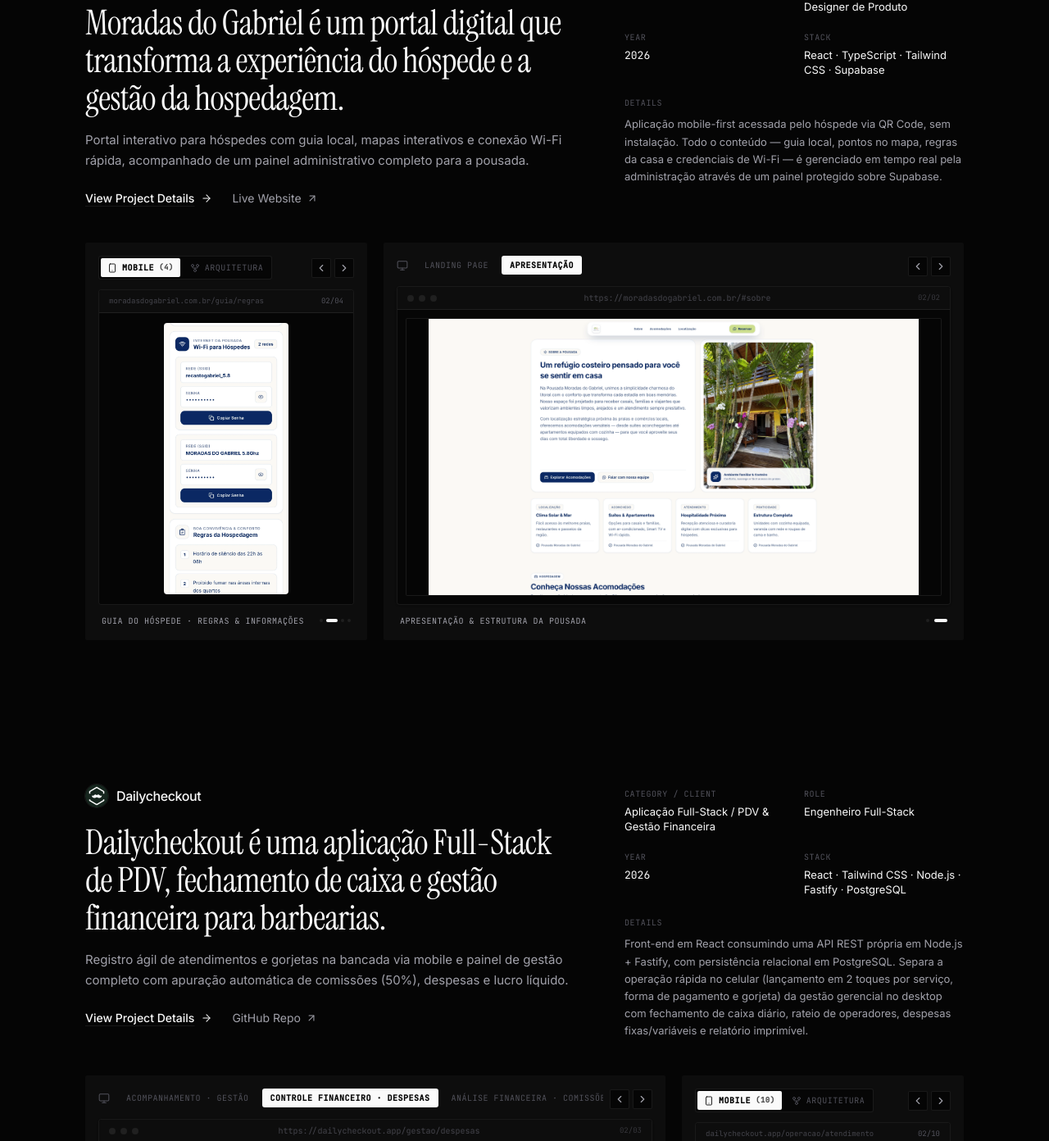
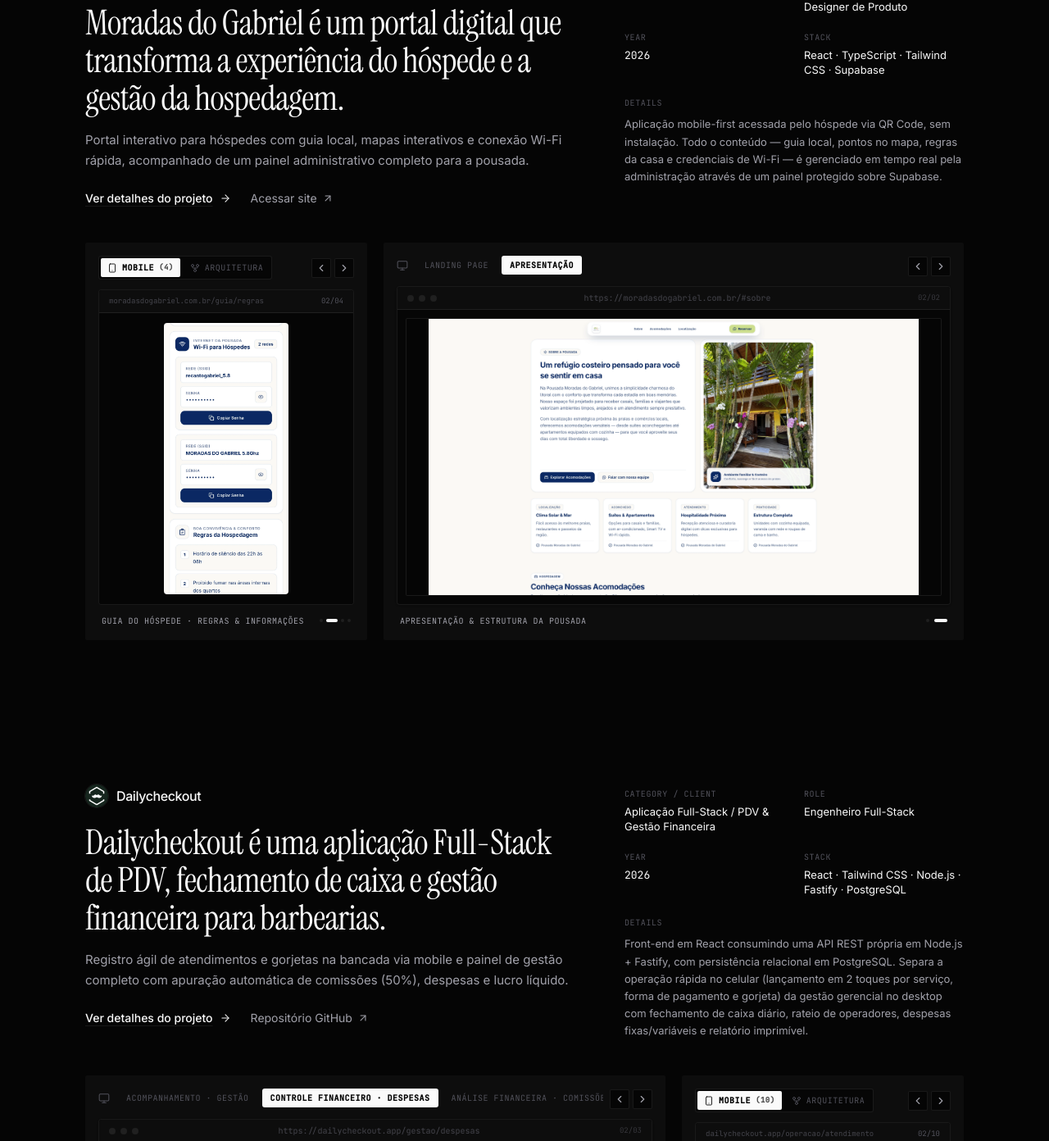
Before and after one commit to Vitor-Piress/vitor-pires-portfolio, a React (Vite) app: page / in a window 1280 px wide. Shown: the part 2136-3528 px from the top of the page at 82% size. Built offline with nearby package versions, Linux system fonts and the light colour scheme.

Commit message:
refactor: update project details translations to Portuguese for improved localization

```diff
--- a/src/i18n/translations.ts
+++ b/src/i18n/translations.ts
@@ -162,9 +162,9 @@ export const translations: Record<Language, TranslationSchema> = {
       secondaryLabel: "/ MÓDULOS TÉCNICOS & PROJETOS ESPECÍFICOS",
       secondarySubtitle:
         "Motores dedicados, integrações com IA e arquiteturas modulares desenvolvidas para operação crítica.",
-      viewDetails: "View Project Details",
-      liveWebsite: "Live Website",
-      repository: "GitHub Repo",
+      viewDetails: "Ver detalhes do projeto",
+      liveWebsite: "Acessar site",
+      repository: "Repositório GitHub",
       meta: {
         categoryClient: "CATEGORY / CLIENT",
         role: "ROLE",
```
